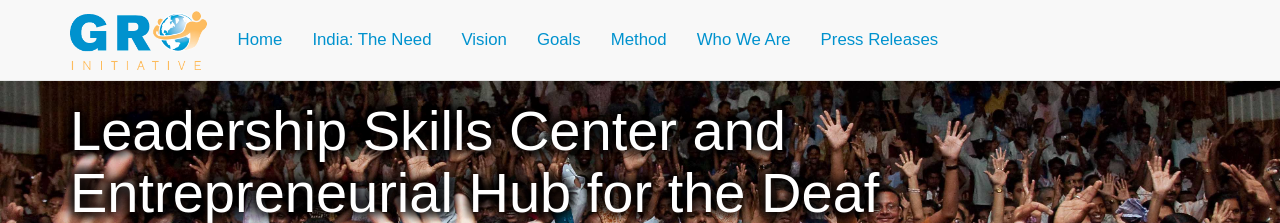
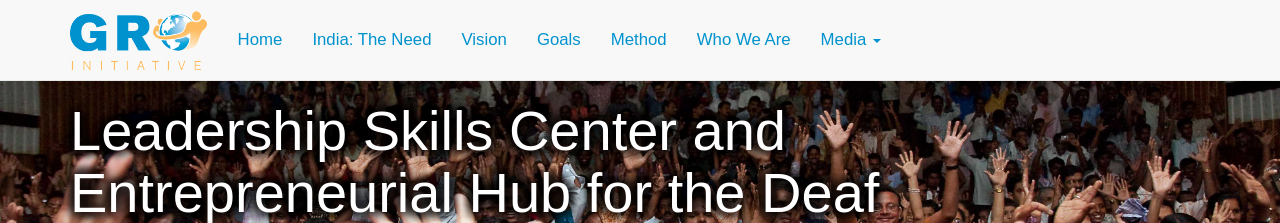
Before and after one commit to jfredrickson/gro-hub, a Jekyll site: the page built from index.html, in a window 1280 px wide. Shown: the top 223 px of the page. Built offline with Jekyll 4.4.1, drawn with Linux system fonts in a browser that asks for light colours; nearby versions of some CDN libraries.

Commit message:
add media mentions page

```diff
--- a/_includes/top.html
+++ b/_includes/top.html
@@ -42,7 +42,13 @@
             <li><a href="goals.html">Goals</a></li>
             <li><a href="method.html">Method</a></li>
             <li><a href="who.html">Who We Are</a></li>
-            <li><a href="press.html">Press Releases</a></li>
+            <li class="dropdown">
+              <a href="#" class="dropdown-toggle" data-toggle="dropdown" role="button" aria-expanded="false">Media <span class="caret"></span></a>
+              <ul class="dropdown-menu" role="menu">
+                <li><a href="press.html">Press Releases</a></li>
+                <li><a href="media.html">Media Mentions</a></li>
+              </ul>
+            </li>
           </ul>
         </div><!--/.nav-collapse -->
       </div>
```
Also changed, not shown: media.html (added, +7 -0 lines).
